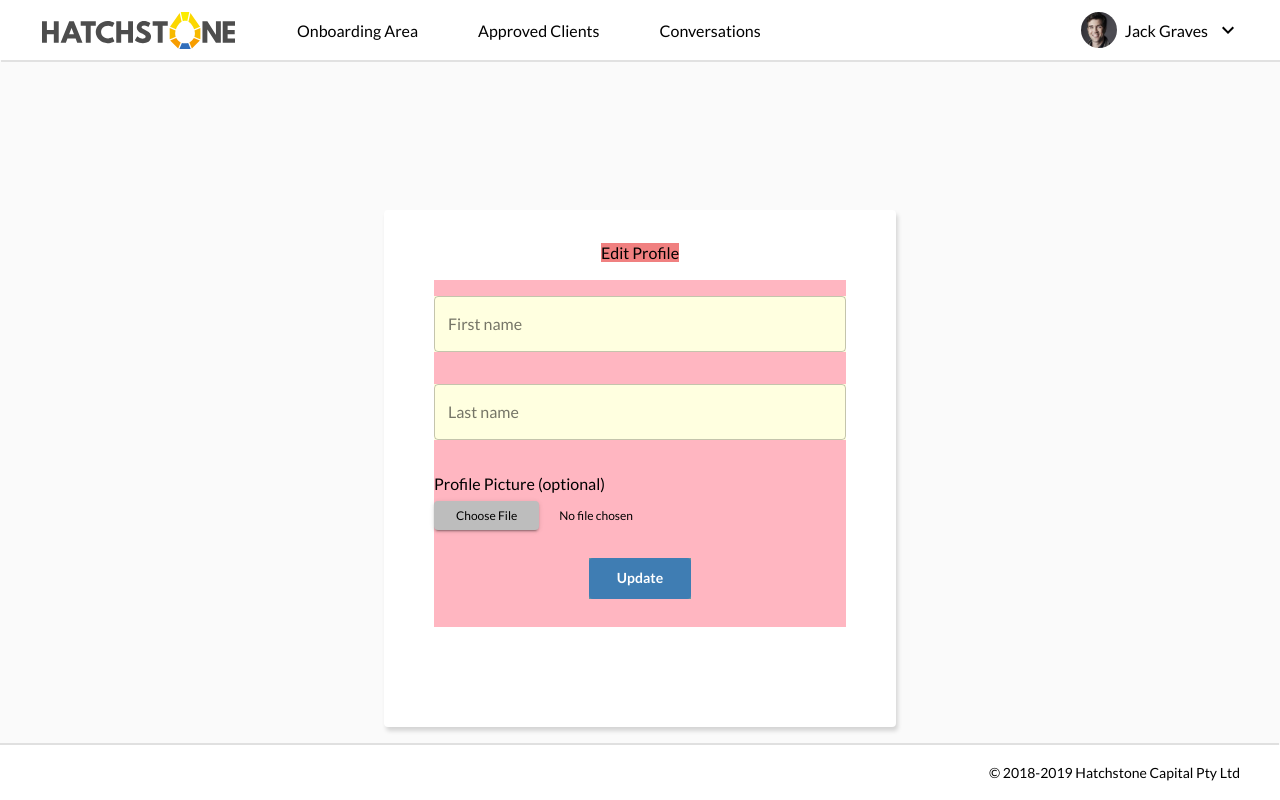
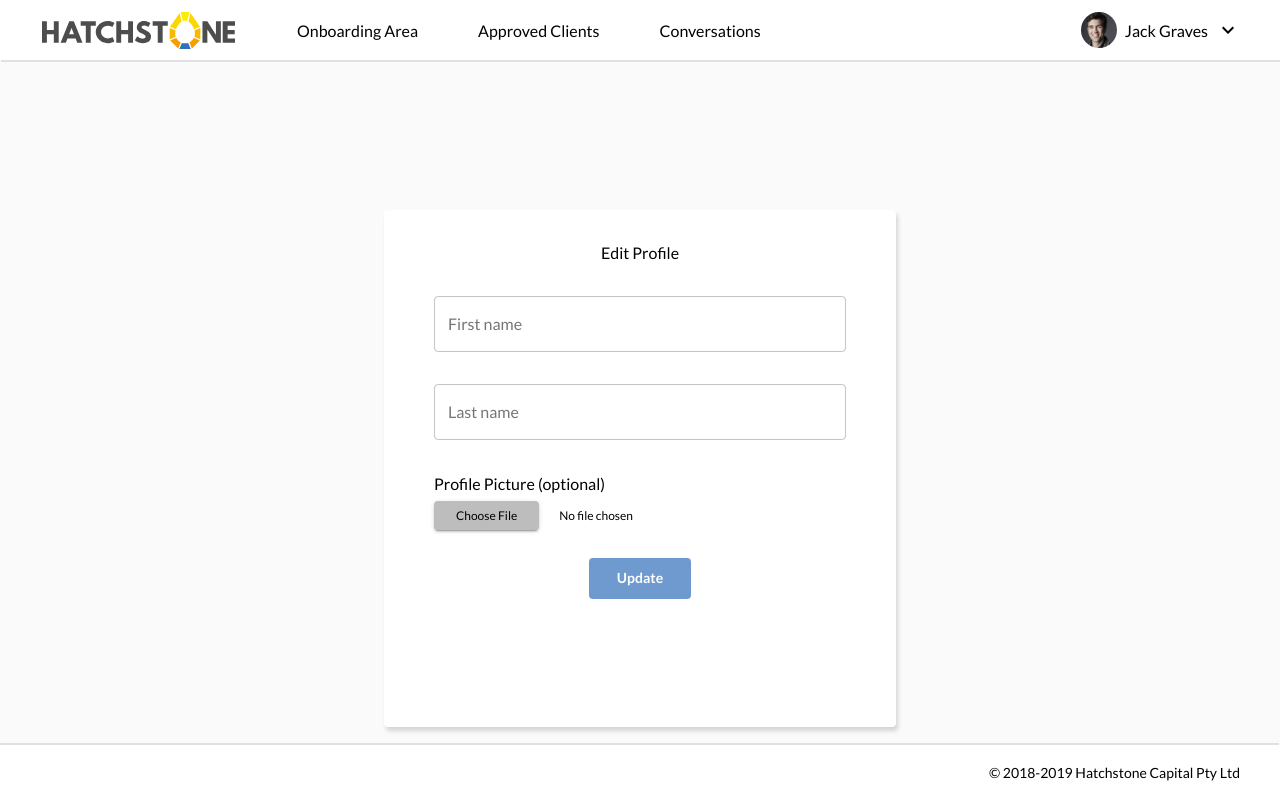
Before and after one commit to tomsmi321/hatchstone-frontend, a React (Create React App) app: page /edit-profile-admin/1 in a window 1280 px wide. Built offline with nearby package versions, Linux system fonts and the light colour scheme.

Commit message:
commented out dev background-color settings

```diff
--- a/src/components/EditProfileAdmin/EditProfileForm.jsx
+++ b/src/components/EditProfileAdmin/EditProfileForm.jsx
@@ -5,7 +5,7 @@ import { TextField } from 'uiKit/userInput/TextField'
 import { UploadPictureField } from 'uiKit/UploadPictureField';
 
 const Form = styled.form`
-    background-color: lightpink;
+    /* background-color: lightpink; */
     display: flex;
     align-items: center;
     justify-content: center;
@@ -13,13 +13,13 @@ const Form = styled.form`
     width: 100%;
 `
 const WrapperTextField = styled.div`
-    background-color: lightyellow;
+    /* background-color: lightyellow; */
     margin: 16px 0;
     width: 100%;
 `
 
 const WrapperButton = styled.div`
-    background-color: cadetblue;
+    /* background-color: cadetblue; */
     margin: 28px 0px;
 `
 
--- a/src/components/EditProfileAdmin/index.jsx
+++ b/src/components/EditProfileAdmin/index.jsx
@@ -7,7 +7,7 @@ import * as Yup from "yup"
 import axios from "axios"
 
 const Wrapper = styled.div`
-    background-color: lightskyblue;
+    /* background-color: lightskyblue; */
     display: flex;
     align-items: center;
     justify-content: center;
@@ -21,7 +21,7 @@ const Wrapper = styled.div`
 `
 
 const WrapperHeader = styled.div`
-    background-color: lightcoral;
+    /* background-color: lightcoral; */
     font-size: 16px;
     margin-bottom: 18px;
 `
@@ -73,12 +73,6 @@ const EditProfileAdminPage = () => {
           setSubmitting(true);
           updateProfile(userId, values.firstName, values.lastName, values.profileImage )
           resetForm()
-
-          // setTimeout(() => {
-          //   alert(JSON.stringify(values, null, 2));
-          //   resetForm();
-          //   setSubmitting(false);
-          // }, 500);
         }}
       >
         {(props) => <EditProfileForm {...props} />}
```
